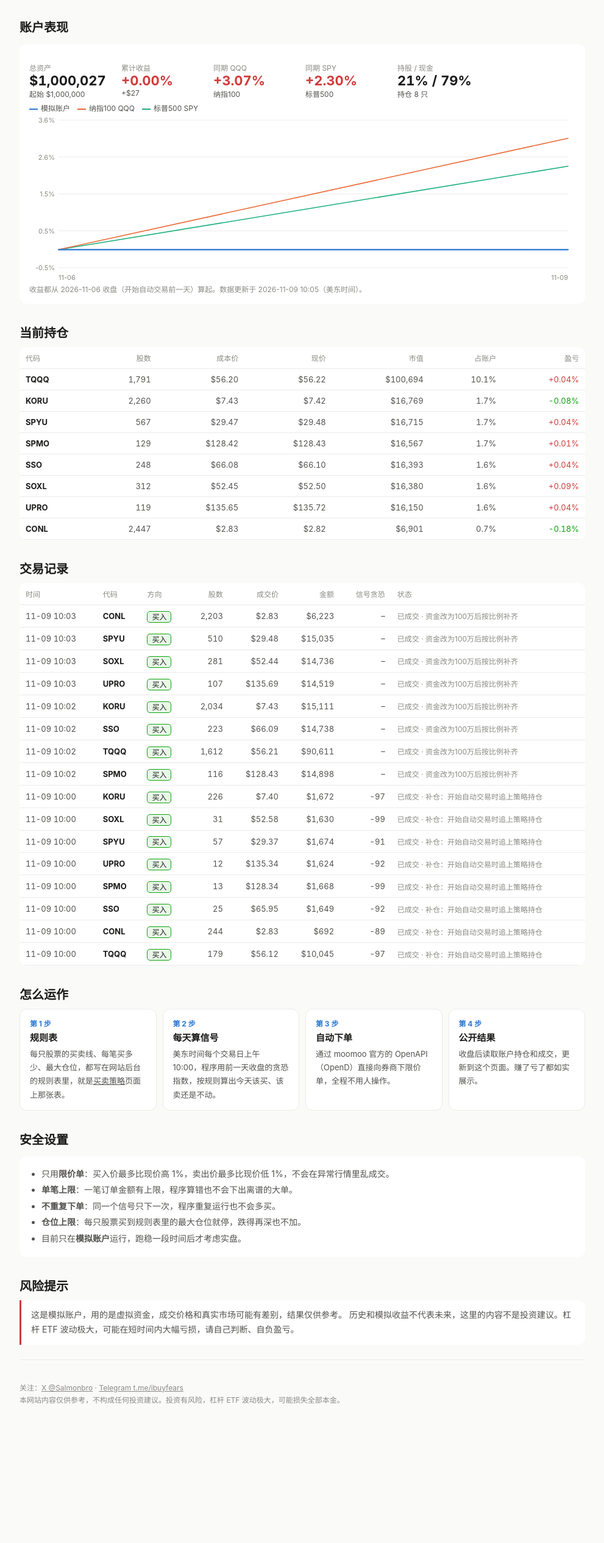
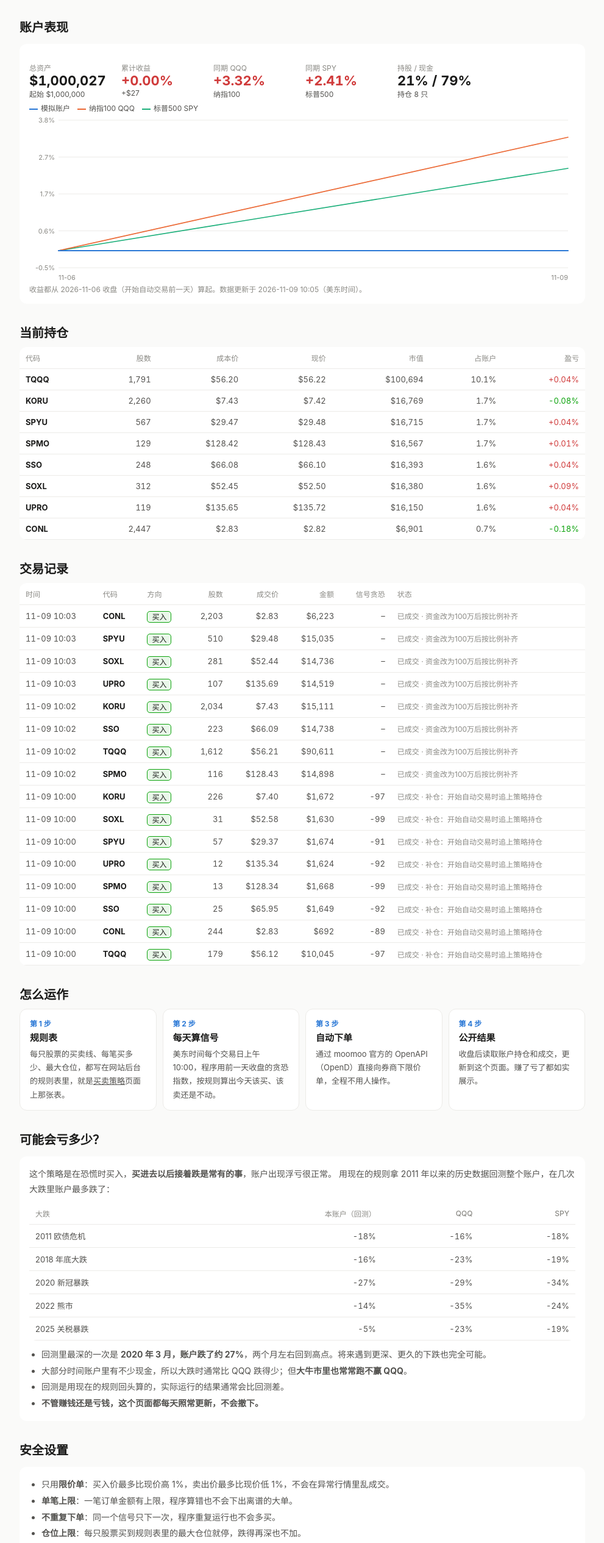
Before and after one commit to Unclejerryda/fg, a plain HTML site: page trade.html in a window 1280 px wide. Shown: the part 270-2800 px from the top of the page at 61% size, without its empty margins (144-1135 px from the left). Before the commit the page ends 2644 px from the top, so only its background shows below. Drawn offline with Linux system fonts and the light colour scheme.

Commit message:
更新 2026-11-09 14:10

```diff
--- a/trade.html
+++ b/trade.html
@@ -66,6 +66,11 @@ nav{margin-left:auto;display:flex;gap:14px;font-size:14px} nav a{text-decoration
 h3{font-size:15px;margin:0 0 8px}
 .mood{display:flex;height:10px;border-radius:5px;overflow:hidden;margin:8px 0}
 .mood span{display:block}
+.moodk{display:flex;justify-content:space-between;flex-wrap:wrap;gap:4px 12px;font-size:13px;color:var(--text2)}
+.moodk small{color:var(--muted);font-size:12px}
+#mood .badge{white-space:nowrap}
+@media (max-width:600px){.moodk small{display:none}}
+.hero .slogan{font-size:17px;font-weight:600;color:var(--text);margin:0 0 6px}
 footer{color:var(--muted);font-size:12px;line-height:1.7;padding:24px 0 40px;border-top:1px solid var(--line);margin-top:24px}
 details summary{cursor:pointer;color:var(--text2)}
 .mlink{color:var(--fg)!important;font-weight:600}
@@ -119,7 +124,7 @@ table.rt{border-collapse:collapse;width:100%;font-size:13px;min-width:600px}
 </section>
 
 <h2 class="sec">账户表现</h2>
-<div class="card"><div class="stats"><div class='stat'><div class='lab'>总资产</div><div class='val'>$1,000,027</div><div class='sub'>起始 $1,000,000</div></div><div class='stat'><div class='lab'>累计收益</div><div class='val up'>+0.00%</div><div class='sub'>+$27</div></div><div class='stat'><div class='lab'>同期 QQQ</div><div class='val up'>+3.07%</div><div class='sub'>纳指100</div></div><div class='stat'><div class='lab'>同期 SPY</div><div class='val up'>+2.30%</div><div class='sub'>标普500</div></div><div class='stat'><div class='lab'>持股 / 现金</div><div class='val'>21% / 79%</div><div class='sub'>持仓 8 只</div></div></div>
+<div class="card"><div class="stats"><div class='stat'><div class='lab'>总资产</div><div class='val'>$1,000,027</div><div class='sub'>起始 $1,000,000</div></div><div class='stat'><div class='lab'>累计收益</div><div class='val up'>+0.00%</div><div class='sub'>+$27</div></div><div class='stat'><div class='lab'>同期 QQQ</div><div class='val up'>+3.32%</div><div class='sub'>纳指100</div></div><div class='stat'><div class='lab'>同期 SPY</div><div class='val up'>+2.41%</div><div class='sub'>标普500</div></div><div class='stat'><div class='lab'>持股 / 现金</div><div class='val'>21% / 79%</div><div class='sub'>持仓 8 只</div></div></div>
 <div class="legend" id="lg"></div>
 <div class="chartbox" id="cb"><svg id="ch"></svg><div class="tip" id="tp"></div></div>
 <div class="hint" id="ch-note">收益都从 2026-11-06 收盘（开始自动交易前一天）算起。数据更新于 2026-11-09 10:05（美东时间）。</div></div>
@@ -140,6 +145,18 @@ table.rt{border-collapse:collapse;width:100%;font-size:13px;min-width:600px}
 <div class="step"><div class="no">第 4 步</div><h3>公开结果</h3><p>收盘后读取账户持仓和成交，更新到这个页面。赚了亏了都如实展示。</p></div>
 </div>
 
+<h2 class="sec">可能会亏多少？</h2>
+<div class="card"><p class="lead" style="margin:0 0 10px;max-width:none;font-size:14px">这个策略是在恐慌时买入，<b>买进去以后接着跌是常有的事</b>，账户出现浮亏很正常。
+用现在的规则拿 2011 年以来的历史数据回测整个账户，在几次大跌里账户最多跌了：</p>
+<div class="tw"><table class="rt" style="min-width:0"><thead><tr><th>大跌</th><th class="r">本账户（回测）</th><th class="r">QQQ</th><th class="r">SPY</th></tr></thead>
+<tbody><tr><td>2011 欧债危机</td><td class='num'>-18%</td><td class='num'>-16%</td><td class='num'>-18%</td></tr><tr><td>2018 年底大跌</td><td class='num'>-16%</td><td class='num'>-23%</td><td class='num'>-19%</td></tr><tr><td>2020 新冠暴跌</td><td class='num'>-27%</td><td class='num'>-29%</td><td class='num'>-34%</td></tr><tr><td>2022 熊市</td><td class='num'>-14%</td><td class='num'>-35%</td><td class='num'>-24%</td></tr><tr><td>2025 关税暴跌</td><td class='num'>-5%</td><td class='num'>-23%</td><td class='num'>-19%</td></tr></tbody></table></div>
+<ul class="safe" style="margin-top:10px">
+<li>回测里最深的一次是 <b>2020 年 3 月，账户跌了约 27%</b>，两个月左右回到高点。将来遇到更深、更久的下跌也完全可能。</li>
+<li>大部分时间账户里有不少现金，所以大跌时通常比 QQQ 跌得少；但<b>大牛市里也常常跑不赢 QQQ</b>。</li>
+<li>回测是用现在的规则回头算的，实际运行的结果通常会比回测差。</li>
+<li><b>不管赚钱还是亏钱，这个页面都每天照常更新，不会撤下。</b></li>
+</ul></div>
+
 <h2 class="sec">安全设置</h2>
 <div class="card"><ul class="safe">
 <li>只用<b>限价单</b>：买入价最多比现价高 1%，卖出价最多比现价低 1%，不会在异常行情里乱成交。</li>
@@ -157,7 +174,7 @@ table.rt{border-collapse:collapse;width:100%;font-size:13px;min-width:600px}
 本网站内容仅供参考，不构成任何投资建议。投资有风险，杠杆 ETF 波动极大，可能损失全部本金。</p></footer>
 </div>
 <script>
-const C = {"d":["2026-11-06","2026-11-09"],"a":[0.0,0.0],"QQQ":[0.0,3.07],"SPY":[0.0,2.3]};
+const C = {"d":["2026-11-06","2026-11-09"],"a":[0.0,0.0],"QQQ":[0.0,3.32],"SPY":[0.0,2.41]};
 const S = [["a", "模拟账户", "var(--fg)", 2.2], ["QQQ", "纳指100 QQQ", "var(--px)", 1.6], ["SPY", "标普500 SPY", "var(--fv)", 1.6]].filter(s => C[s[0]]);
 const $ = id => document.getElementById(id);
 const fmt = v => v == null ? "–" : (v > 0 ? "+" : "") + v.toFixed(2) + "%";
```
Also changed, not shown: index.html (+2 -2 lines), index.json (+1 -1 lines), rules.html (+2 -2 lines).
